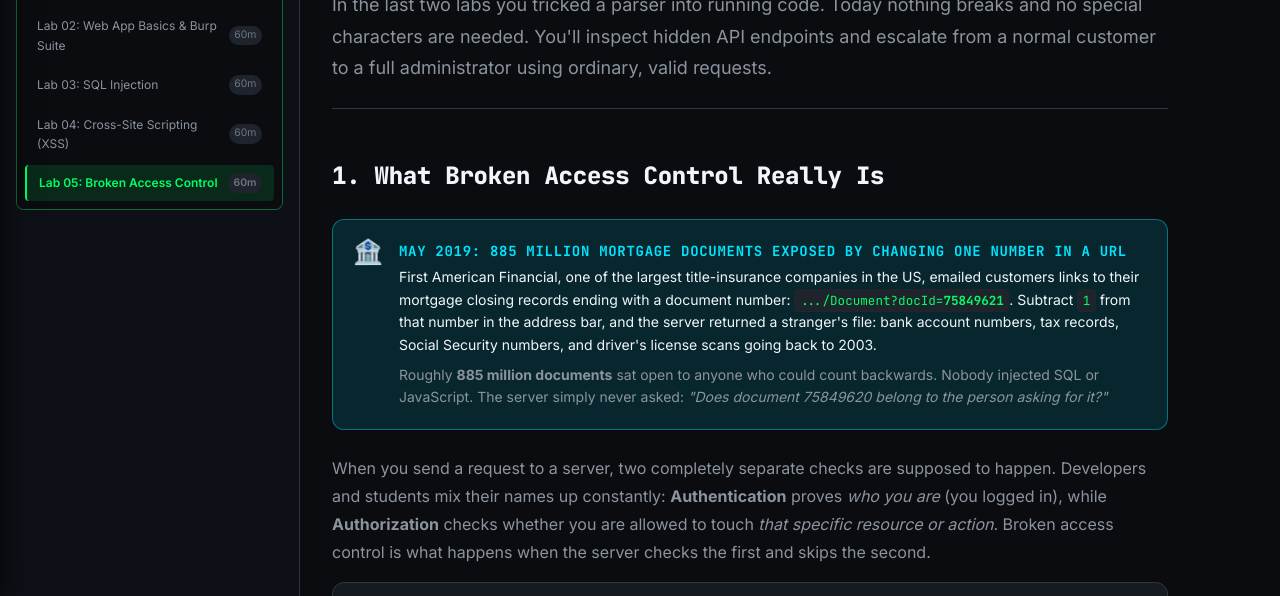
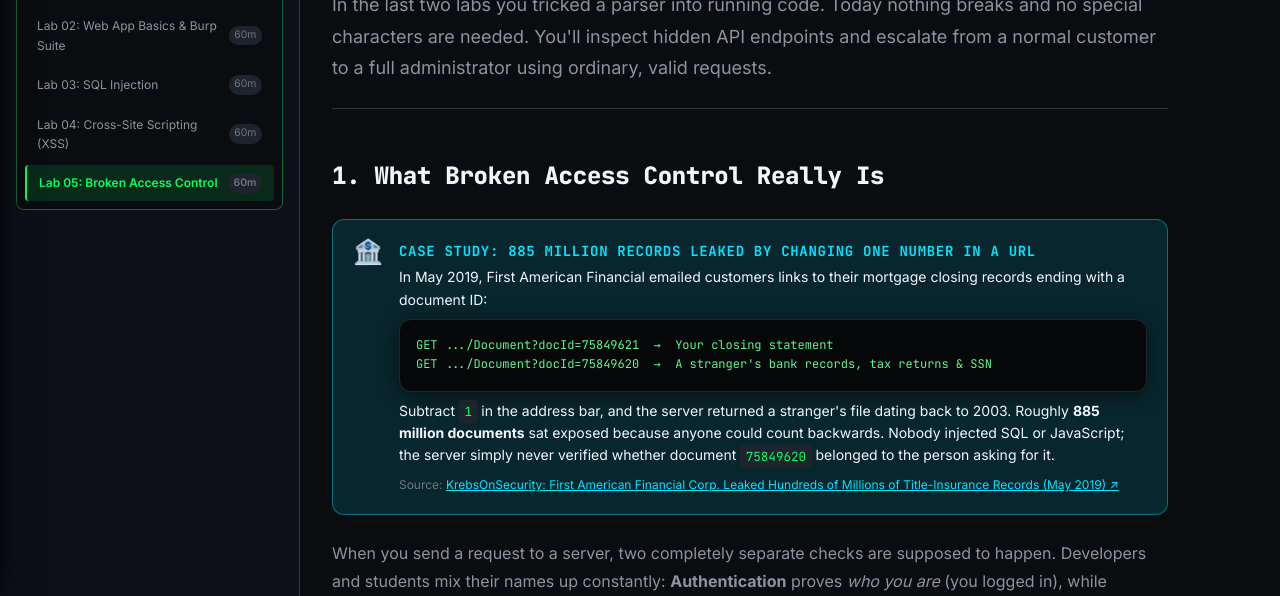
Before and after one commit to Salah-Wahsh/EH-AAST, a plain HTML site: page labs/lab05.html in a window 1280 px wide. Shown: the part 204-800 px from the top of the page. Drawn offline with Linux system fonts and the light colour scheme.

Commit message:
feat(lab05): improve First American case study with visual diff and Krebs citation

```diff
--- a/labs/lab05.html
+++ b/labs/lab05.html
@@ -45,12 +45,19 @@
         <div class="callout callout--tip">
           <span class="callout__icon">🏦</span>
           <div class="callout__content">
-            <div class="callout__title">May 2019: 885 million mortgage documents exposed by changing one number in a URL</div>
+            <div class="callout__title">Case Study: 885 Million Records Leaked by Changing One Number in a URL</div>
             <p style="margin:0 0 var(--space-2);">
-              First American Financial, one of the largest title-insurance companies in the US, emailed customers links to their mortgage closing records ending with a document number: <code>.../Document?docId=<strong>75849621</strong></code>. Subtract <code>1</code> from that number in the address bar, and the server returned a stranger's file: bank account numbers, tax records, Social Security numbers, and driver's license scans going back to 2003.
+              In May 2019, First American Financial emailed customers links to their mortgage closing records ending with a document ID:
             </p>
-            <p style="margin:0;font-size:var(--font-size-sm);color:var(--color-text-secondary);">
-              Roughly <strong>885 million documents</strong> sat open to anyone who could count backwards. Nobody injected SQL or JavaScript. The server simply never asked: <em>"Does document 75849620 belong to the person asking for it?"</em>
+            <div class="terminal-window" data-no-copy style="margin:var(--space-2) 0;">
+              <div class="terminal-window__body" style="font-size:var(--font-size-xs);"><pre><code>GET .../Document?docId=75849621  →  Your closing statement
+GET .../Document?docId=75849620  →  A stranger's bank records, tax returns &amp; SSN</code></pre></div>
+            </div>
+            <p style="margin:0 0 var(--space-2);">
+              Subtract <code>1</code> in the address bar, and the server returned a stranger's file dating back to 2003. Roughly <strong>885 million documents</strong> sat exposed because anyone could count backwards. Nobody injected SQL or JavaScript; the server simply never verified whether document <code>75849620</code> belonged to the person asking for it.
+            </p>
+            <p style="margin:0;font-size:var(--font-size-xs);color:var(--color-text-muted);">
+              Source: <a href="https://krebsonsecurity.com/2019/05/first-american-financial-corp-leaked-hundreds-of-millions-of-title-insurance-records/" target="_blank" rel="noopener noreferrer" style="color:var(--color-cyan);text-decoration:underline;">KrebsOnSecurity: First American Financial Corp. Leaked Hundreds of Millions of Title-Insurance Records (May 2019) ↗</a>
             </p>
           </div>
         </div>
```
